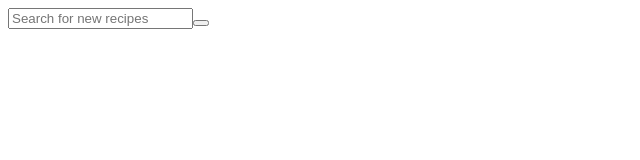
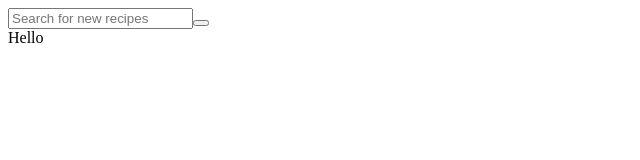
Before and after one commit to MargaritaBusyginaCa/recipe-search-react, a React app: page / in a window 1280 px wide. Shown: the top 160 px of the page, without its empty margins (0-640 px from the left). Built offline with nearby package versions, Linux system fonts and the light colour scheme.

Commit message:
Add pagination with no styling

```diff
--- a/src/components/App.js
+++ b/src/components/App.js
@@ -1,13 +1,17 @@
 import React, {useState, useEffect, useRef} from "react"
 import {Link, Routes, Route} from 'react-router-dom'
+import ReactPaginate from 'react-paginate'
 
 function App(){
+    const PER_PAGE = 10
     const [recipes, setRecipes] = useState([])
+    const [currentPage, setCurrentPage] = useState(0)
     const [formData, setFormData] =useState("")
-    const [queryNum, setQueryNum] = useState(10)
+    const [queryNum, setQueryNum] = useState(60)
     const [load, setLoad] = useState(false)
     const isMounted = useRef(false)
     let apiKey = "e0a3d83a76cd454fad56b15153d1d5f6"
+
     //https://api.spoonacular.com/recipes/654959/information?apiKey=6b0b1262b4284a6bb7255205dff10a83"
 
     let url = `https://api.spoonacular.com/recipes/complexSearch?query=${formData}&apiKey=${apiKey}&number=${queryNum}`
@@ -32,15 +36,22 @@ function App(){
         setLoad(prevLoad => !prevLoad)
         console.log(load)
     }
-    let recipesDisplay = recipes.map(r =>{
+    function handlePageClick({selected:selectedPage}){
+        console.log("selected page: ", selectedPage)
+        setCurrentPage(selectedPage)
+    }
+    const offset = currentPage * PER_PAGE
+    const currentPageData = recipes
+      .slice(offset, offset + PER_PAGE)
+      .map(r =>{
         return(
-
             <div key={r.id} className="recipe-display-container">
                 <h2>{r.title}</h2>
                 <img src={r.image}/>
             </div>
         )
-    })
+      })
+    const pageCount = Math.ceil(recipes.length / PER_PAGE)
     return(
         <div>
             <div>
@@ -54,8 +65,22 @@ function App(){
                 />
                 <button type="button" onClick={findRecipes} className="submit-btn"></button>
               </form>
-              {recipesDisplay}
             </div>
+            {currentPageData}
+            {recipes.length > 0 ?
+            <ReactPaginate
+            previousLabel = {"< Previous"}
+            nextLabel="next >"
+            pageCount={pageCount}
+            onPageChange={handlePageClick}
+            containerClassName={"page-container"}
+            previousLinkClassName={"page-link"}
+            nextLinkClassName={"page-link"}
+            activeClassName={"page-link--active"}
+            disabledClassName={"page-link--disabled"}
+         />
+         : <div>Hello</div>
+        }
 
             {/* <Routes>
                 <Route path="/:recipeId"></Route>
```
